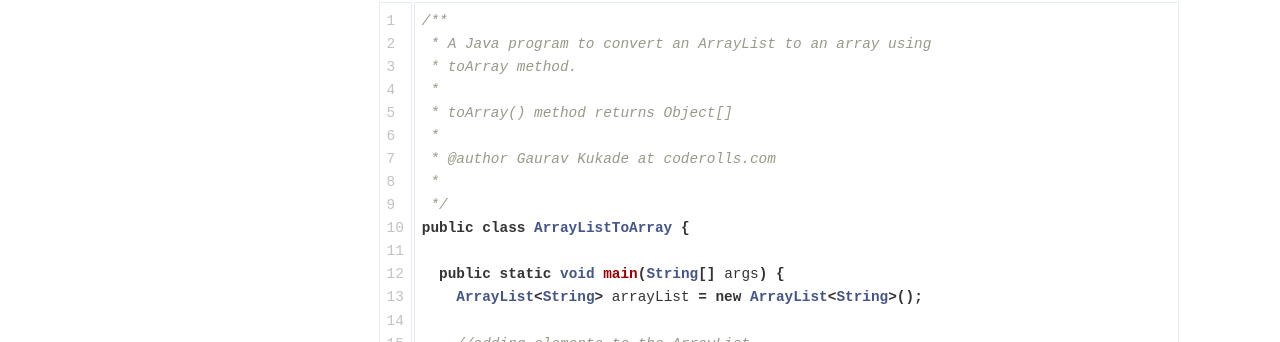
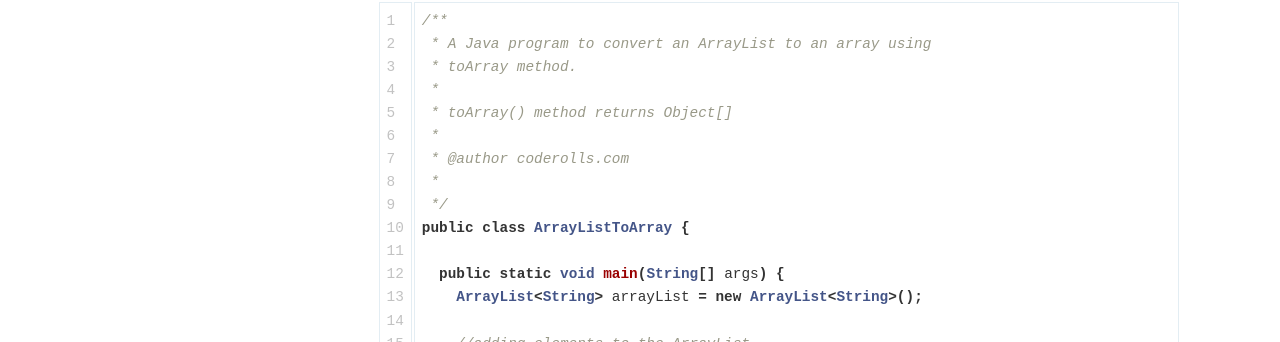
Before and after one commit to coderolls/coderolls-blog, a Jekyll site: the page built from _posts/collections/arraylist/2021-12-14-convert-arraylist-to-array.md, in a window 1280 px wide and 900 px high, scrolled down 1235 px. Shown: the part 247-589 px from the top of the window. Built offline with Jekyll 4.4.1, drawn with Linux system fonts in a browser that asks for light colours; nearby versions of some CDN libraries; comment, search, counter and statistics services are not loaded; some of the changed text lies outside the part shown.

Commit message:
Update 2021-12-14-convert-arraylist-to-array.md

```diff
--- a/_posts/collections/arraylist/2021-12-14-convert-arraylist-to-array.md
+++ b/_posts/collections/arraylist/2021-12-14-convert-arraylist-to-array.md
@@ -46,7 +46,7 @@ I have given an example Java program to convert an ArrayList to an Array. It con
  *
  * toArray() method returns Object[]
  *
- * @author Gaurav Kukade at coderolls.com
+ * @author coderolls.com
  *
  */
 public class ArrayListToArray {
@@ -116,7 +116,7 @@ import java.util.ArrayList;
  *
  * toArray(T[] a) method returns T[]
  *
- * @author Gaurav Kukade at coderolls.com
+ * @author coderolls.com
  *
  */
 public class ArrayListToArray2 {
```
